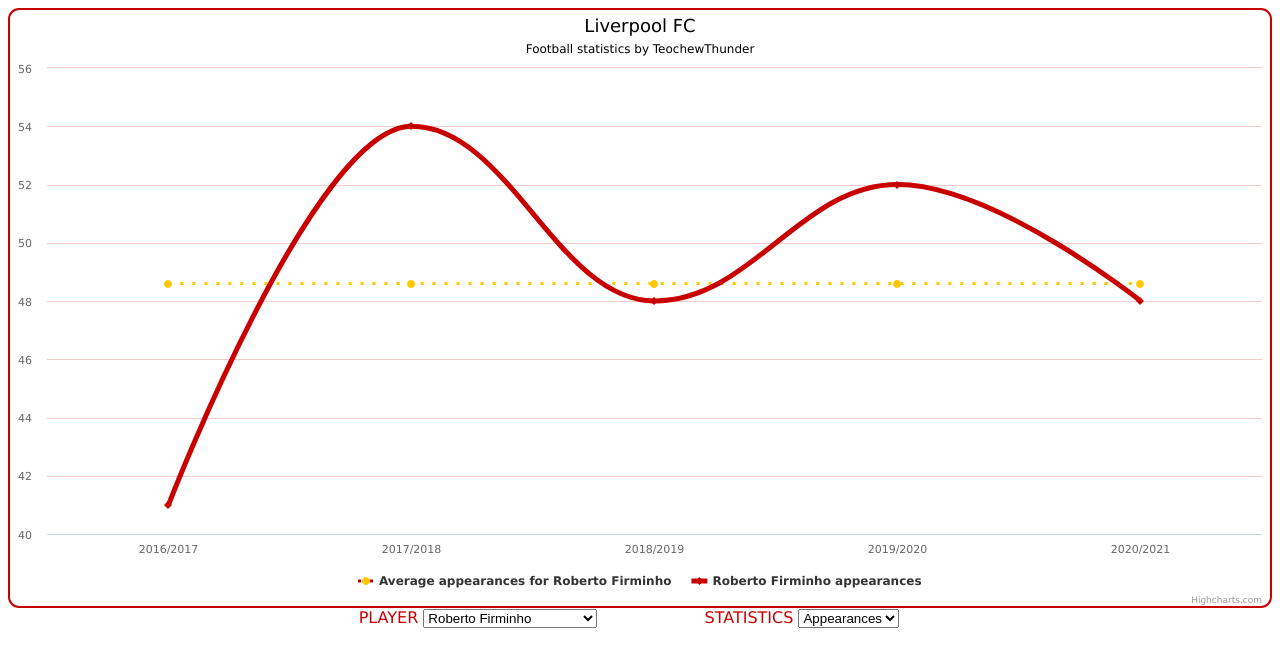
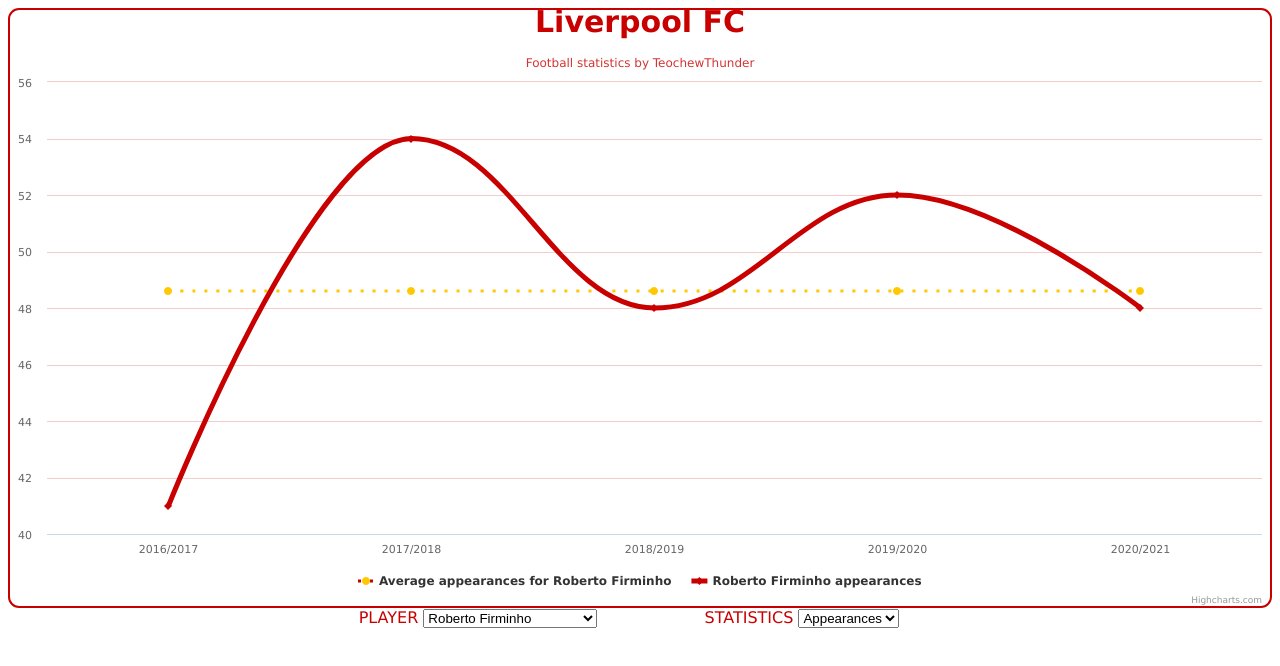
Before and after one commit to teochewthunder/hsline, a plain HTML site: page index.html in a window 1280 px wide. Drawn offline with nearby package versions, Linux system fonts and the light colour scheme.

Commit message:
Add files via upload

```diff
--- a/index.html
+++ b/index.html
@@ -99,6 +99,7 @@
 				var keys = Object.keys(data);
 				var seasons = [];
 				var values = [];
+
 		    	for(let i = 0; i < keys.length; i++)
 		    	{
 		    		var playerIndex = data[keys[i]]["categories"].indexOf(player);
@@ -129,12 +130,12 @@
 		            title:
 		            {
 		                text: "Liverpool FC",
-		                style: { color: "rgba(200, 0, 0, 1); font-size: 1.5em; font-weight: bold" }
+		                style: { "color": "rgba(200, 0, 0, 1)", "font-size": "2.5em", "font-weight": "bold" }
 		            },
 		            subtitle:
 		            {
 		                text: "Football statistics by TeochewThunder",
-		                style: { color: "rgba(200, 0, 0, 0.8); font-size: 0.8em;" }
+		                style: { "color": "rgba(200, 0, 0, 0.8)", "font-size": "0.8em;" }
 		            },
 		            colors: ["rgba(200, 0, 0, 1)"],
 		            xAxis:
```
